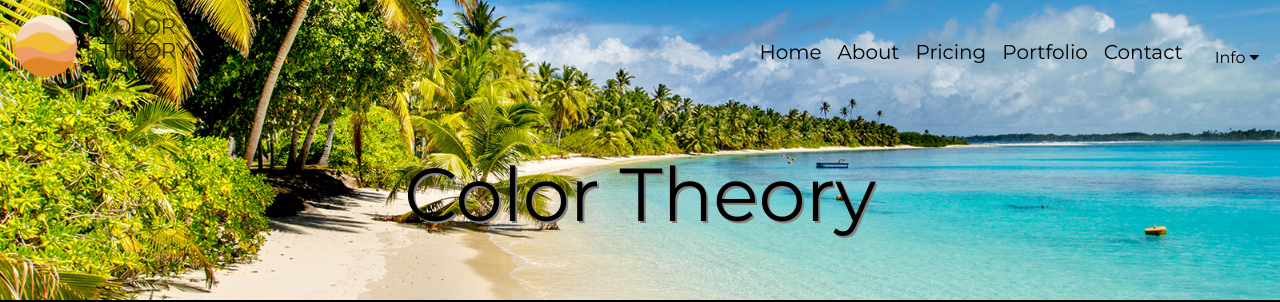
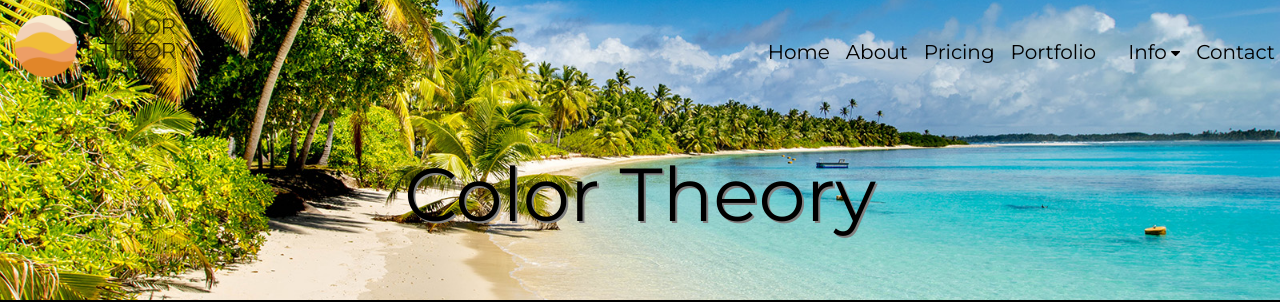
Before and after one commit to crogenmuser/Website, a Jekyll site: the page built from pricing/index.md, in a window 1280 px wide. Shown: the top 302 px of the page. Built offline with Jekyll 4.4.1, drawn with Linux system fonts in a browser that asks for light colours; nearby versions of some CDN libraries.

Commit message:
Almost finished nav bar

```diff
--- a/css/main.css
+++ b/css/main.css
@@ -51,6 +51,7 @@ body {
 button p {
     display: inline;
     padding-left: 16px;
+    font-size: 20px;
 }
 
 .dropdown button {
@@ -69,7 +70,7 @@ button p {
     border: none;
     outline: none;
     color: black;
-    padding: 14px 16px;
+    padding: 0px 0px 0px 16px !important;
     background-color: inherit;
     font-family: inherit; /* Important for vertical align on mobile phones */
     margin: 0; /* Important for vertical align on mobile phones */
@@ -174,7 +175,7 @@ img {
 }
 
 .dropdown {
-    float: none;
+    float: left;
     display: inline;
     font-size: 20px;
     padding: 0 0;
```
